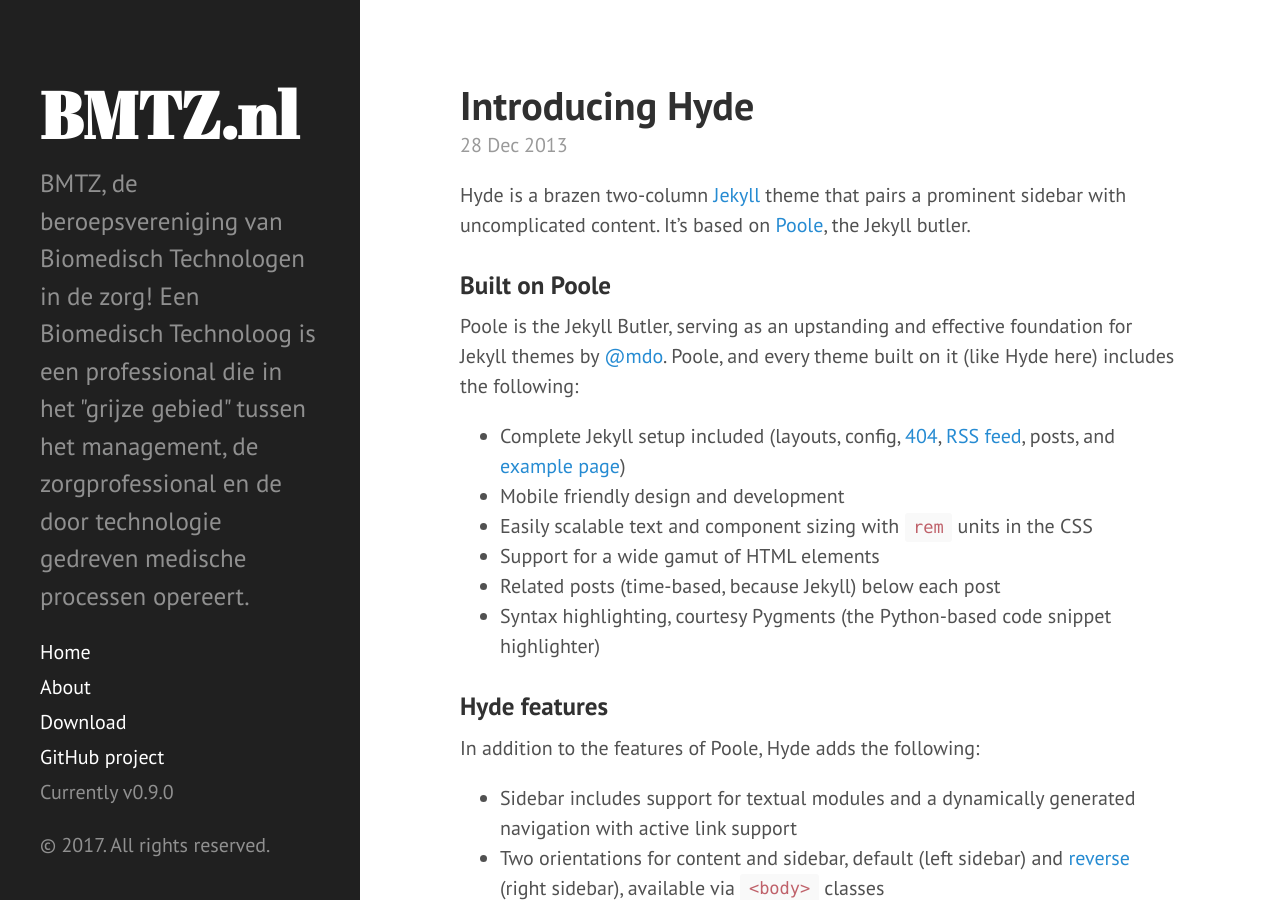
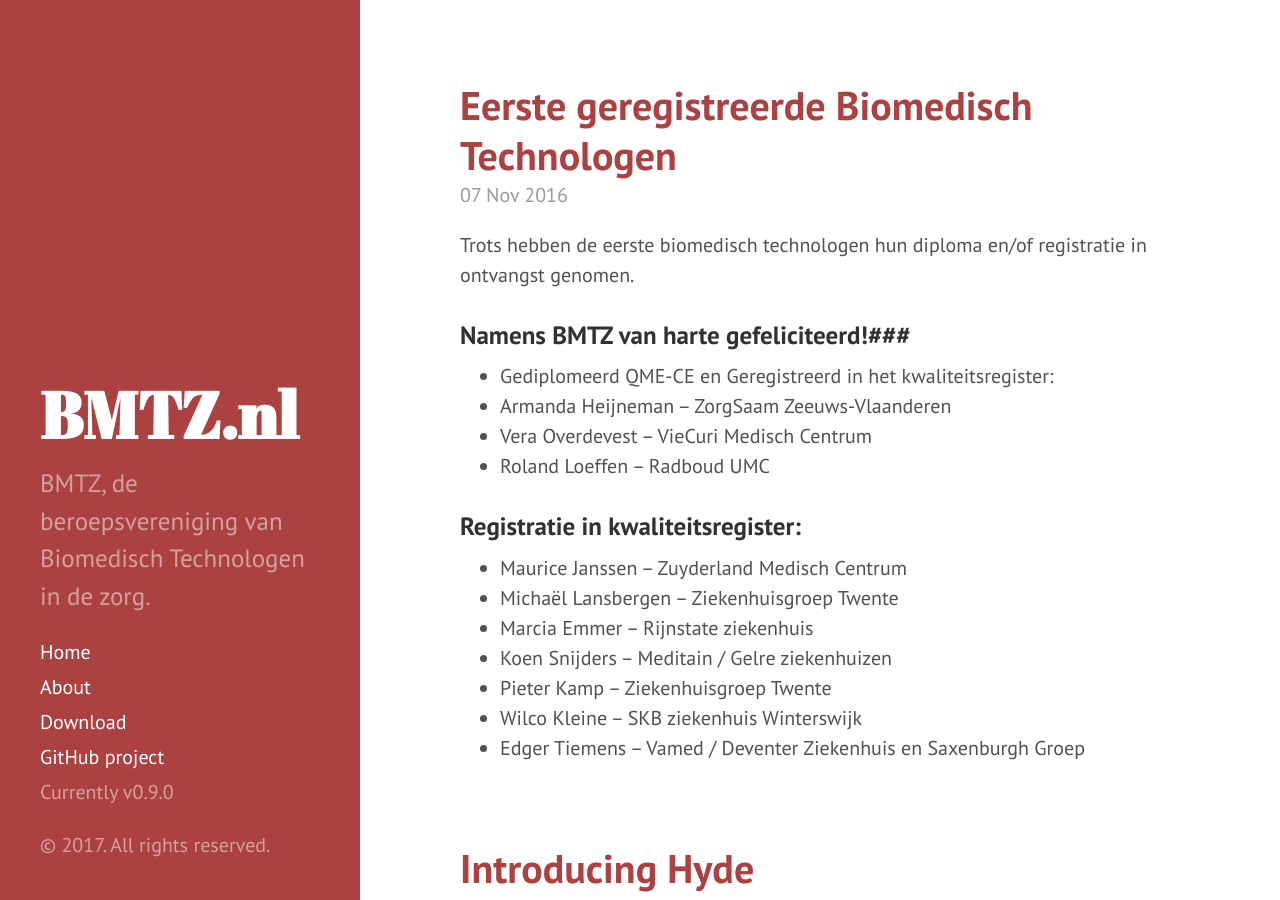
Before and after one commit to wjoachim/wjoachim.github.io, a Jekyll site: the page built from index.html, in a window 1280 px wide and 900 px high. Built offline with Jekyll 4.4.1, drawn with Linux system fonts in a browser that asks for light colours; Markdown is read by kramdown in place of the engine named in the settings; the list of posts is cut into pages by our own code.

Commit message:
first post

```diff
--- a/_config.yml
+++ b/_config.yml
@@ -9,7 +9,7 @@
 # Setup
 title:            BMTZ.nl
 tagline:          'Biomedisch Technologen in de zorg'
-description:      'BMTZ, de beroepsvereniging van Biomedisch Technologen in de zorg! Een Biomedisch Technoloog is een professional die in het "grijze gebied" tussen het management, de zorgprofessional en de door technologie gedreven medische processen opereert.'
+description:      'BMTZ, de beroepsvereniging van Biomedisch Technologen in de zorg.'
 url:              https://wjoachim.github.io/
 baseurl:          /
 
--- a/_layouts/default.html
+++ b/_layouts/default.html
@@ -3,7 +3,7 @@
 
   {% include head.html %}
 
-  <body>
+  <body class="theme-base-08">
 
     {% include sidebar.html %}
 
--- /dev/null
+++ b/_posts/2016-11-07-eerste-geregistreerde-biomedisch-technologen.md
@@ -0,0 +1,24 @@
+---
+layout: post
+title: "Eerste geregistreerde Biomedisch Technologen"
+date: 2016-11-07
+---
+
+Trots hebben de eerste biomedisch technologen hun diploma en/of registratie in ontvangst genomen.
+
+### Namens BMTZ van harte gefeliciteerd!###
+
+* Gediplomeerd QME-CE en Geregistreerd in het kwaliteitsregister:
+* Armanda Heijneman –  ZorgSaam Zeeuws-Vlaanderen
+* Vera Overdevest  – VieCuri Medisch Centrum
+* Roland Loeffen  – Radboud UMC
+
+### Registratie in kwaliteitsregister: ###
+
+* Maurice Janssen  – Zuyderland Medisch Centrum
+* Michaël Lansbergen –  Ziekenhuisgroep Twente
+* Marcia Emmer  – Rijnstate ziekenhuis
+* Koen Snijders  – Meditain / Gelre ziekenhuizen
+* Pieter Kamp  – Ziekenhuisgroep Twente
+* Wilco Kleine – SKB ziekenhuis Winterswijk
+* Edger Tiemens  – Vamed / Deventer Ziekenhuis en Saxenburgh Groep
```
